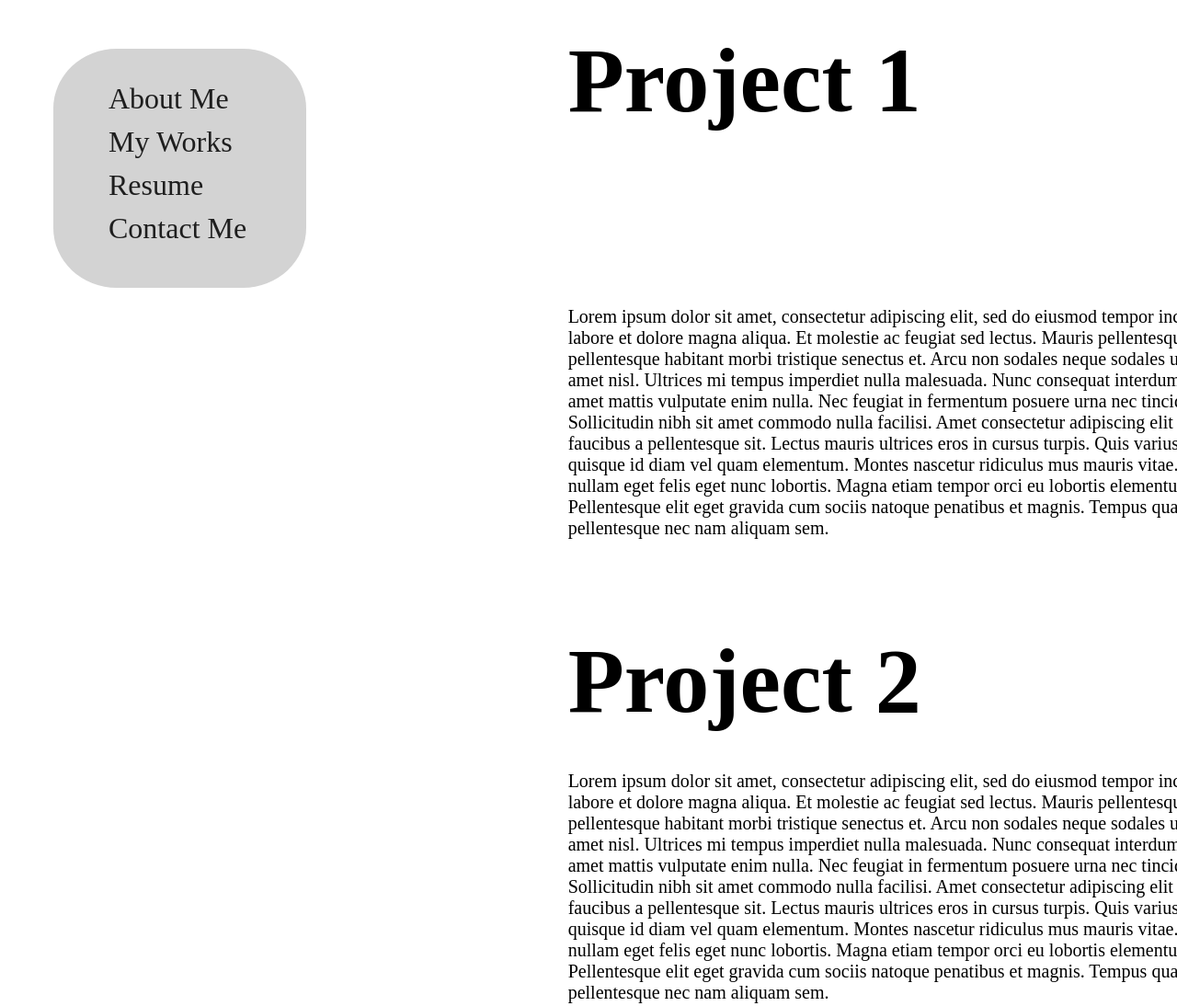
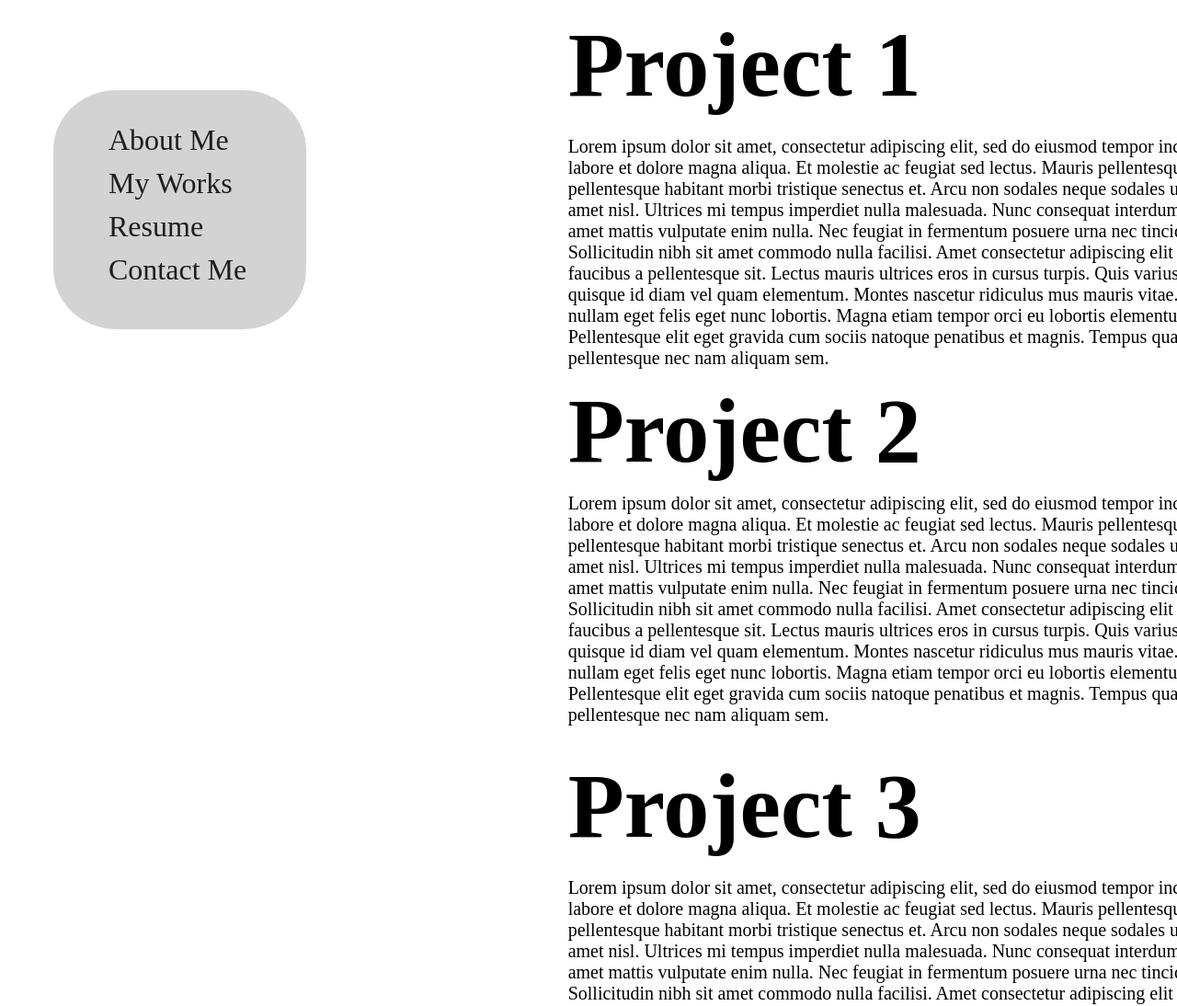
Before and after one commit to RNJSPence/RNJSpence.github.io, a plain HTML site: page MyWorks.html in a window 1280 px wide. Shown: the part 421-1515 px from the top of the page at 92% size. Drawn offline with Linux system fonts and the light colour scheme.

Commit message:
fourth commit

```diff
--- a/Styles/styleM.css
+++ b/Styles/styleM.css
@@ -55,6 +55,7 @@ body {
     margin-bottom: 20px;
     margin-left: 0px;
     font-size: 100px;
+    margin-top:50px;
   }
 
   #story1{
@@ -65,6 +66,7 @@ body {
     text-align: left;
     margin-right: 400px;
     text-align: left;
+    margin-top:0px;
   }
 
   #Title2{
@@ -76,6 +78,7 @@ body {
     margin-bottom: 20px;
     margin-left: 0px;
     font-size: 100px;
+    margin-top:-20px;
   }
 
   #story2{
@@ -86,6 +89,7 @@ body {
     text-align: left;
     margin-right: 400px;
     text-align: left;
+    margin-top:-10px;
   }
 
   #Title3{
@@ -97,6 +101,7 @@ body {
     margin-bottom: 20px;
     margin-left: 0px;
     font-size: 100px;
+    margin-top:0;
   }
 
   #story3{
@@ -107,18 +112,19 @@ body {
     text-align: left;
     margin-right: 400px;
     text-align: left;
+    margin-top:0px;
   }
 
 
   #nav{
     grid-column: 1;
-    grid-row: 3;
+    grid-row: 4;
     background-color: lightgray;
     border-radius: 25%;
     padding: 20px;
     margin-left: 50px;
     margin-top: 100px;
-
+    margin-top:-50px;
   }
 
   li{
```
